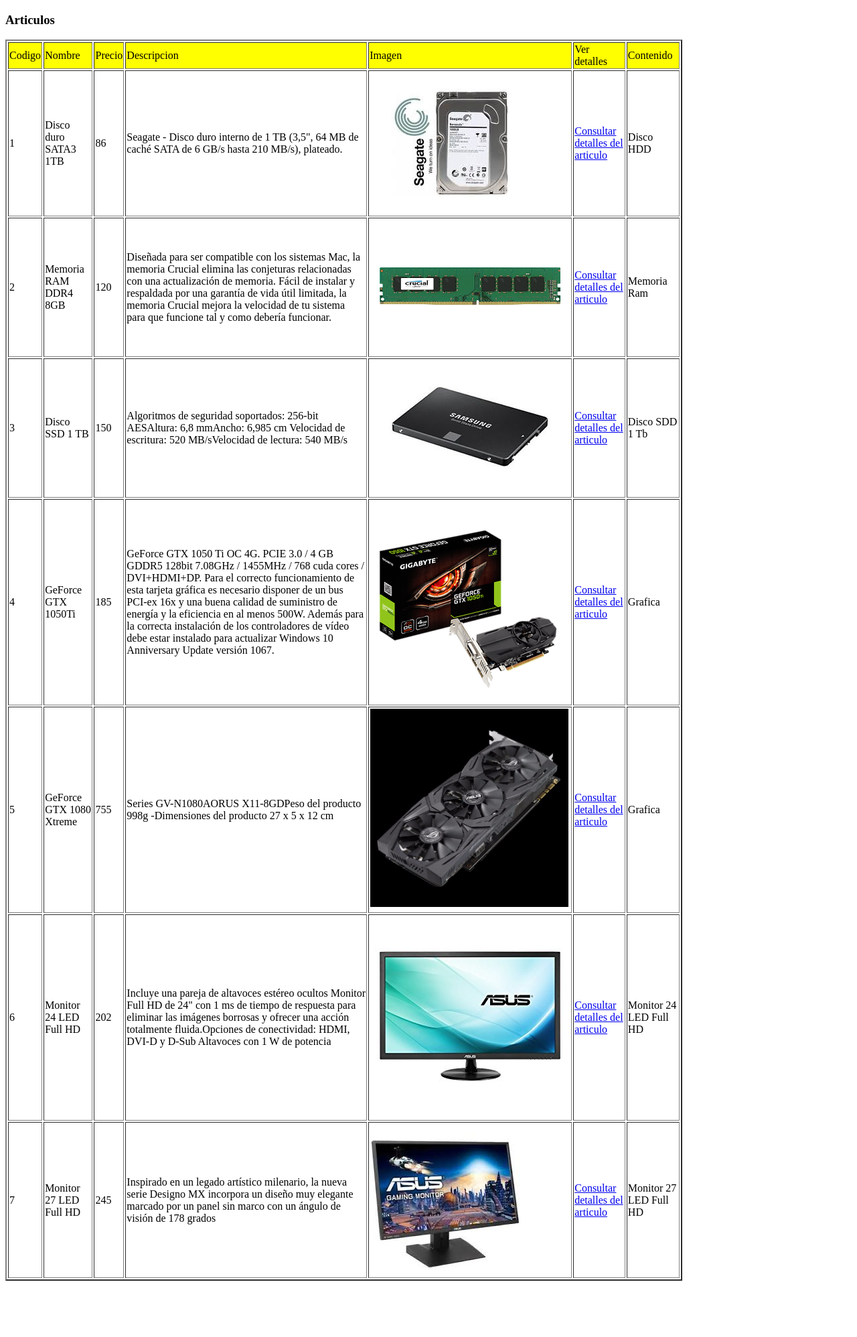
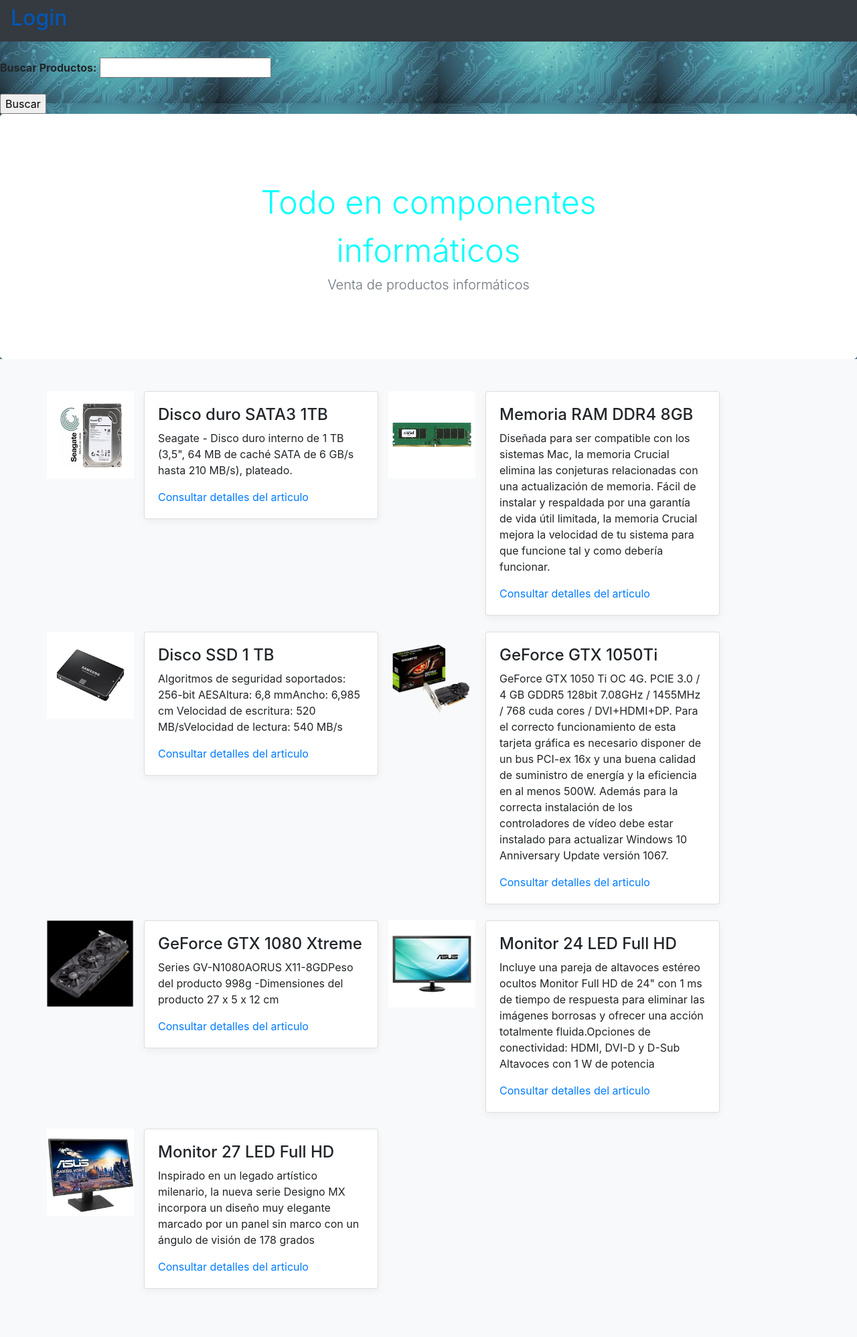
Before and after one commit to elnochas/Proyecto-Final, a PHP site: page / in a window 1280 px wide. Shown: the whole page at 67% size. Before the commit the page ends 1912 px from the top, so only its background shows below. Run offline with PHP 8.4, Linux system fonts and the light colour scheme; data comes from the database, SQL or seed files in the repository; both versions use the stored data as it was after the commit.

Commit message:
subidaproyecto

```diff
--- a/admin/dashboard.php
+++ b/admin/dashboard.php
@@ -22,7 +22,7 @@
       <input class="form-control form-control-dark w-100" type="text" placeholder="Search" aria-label="Search">
       <ul class="navbar-nav px-3">
         <li class="nav-item text-nowrap">
-          <a class="nav-link" href="#">Sign out</a>
+          <a class="nav-link" href="index.php">Sign out</a>
         </li>
       </ul>
     </nav>
@@ -45,7 +45,7 @@
                 </a>
               </li>
               <li class="nav-item">
-                <a class="nav-link" href="#">
+                <a class="nav-link" href="productos.php">
                   <span data-feather="shopping-cart"></span>
                   Products
                 </a>
--- a/admin/detalles.php
+++ b/admin/detalles.php
@@ -22,7 +22,7 @@
 
 	<?php
     echo "<table width='80%' border=2>";
-	echo"<tr bgcolor='yellow'>";
+	echo"<tr bgcolor='aqua'>";
 	echo "<td>Codigo</td>";
 	echo "<td>Nombre</td>";
 	echo "<td>Precio</td>";
--- a/admin/index.php
+++ b/admin/index.php
@@ -1,46 +1,97 @@
-<?php
-include_once("../config.php");
+
+<!doctype html>
+<html lang='en'>
+  <head>
+
+    <title>Tienda inform&aacute;tica</title>
+
+    <!-- Bootstrap core CSS -->
+    <link href='../css/bootstrap.min.css' rel='stylesheet'>
+
+    <!-- Custom styles for this template -->
+    <link href='../css/album.css' rel='stylesheet'>
+    <link href='../css/album2.css' rel='stylesheet'>
+  </head>
+
+
+  	<body>
+  <nav class="navbar navbar-dark sticky-top bg-dark flex-md-nowrap p-0">
+      <h2><a class="nav-link" href="login.php">Login</a></h2>
+
+
+    </nav>
+</br>
+      <form method="POST"  action="buscador">
+<strong>Buscar Productos:</strong> <input type="text" name="T1" size="20"><br><br>
+<input type="submit" value="Buscar" name="buscar">
+</form>
+    <nav class="navbar navbar-dark sticky-top bg-dark flex-md-nowrap p-0">
+
+
+
+    </nav>
+    <header>
+      <div class="collapse bg-dark" id="navbarHeader">
+        <div class="container">
+          <div class="row">
+          <div class="col-sm-8 col-md-7 py-4">
+            </div>
+            <div class="col-sm-4 offset-md-1 py-4">
+            </div>
+          </div>
+        </div>
+      </div>
+
+    </header>
+
+  <main role='main'  >
+      <section class='jumbotron text-center' >
+        <div class='container'>
+          <div class='jumbotron-heading'><font size=30><font color="aqua">Todo en componentes inform&aacute;ticos</font></font></h1>
+          <p class='lead text-muted'>Venta de productos inform&aacute;ticos</p>
+
+        </div>
+      </section>
+
+
+
+
+ <div class="album py-5 bg-light">
+        <div class="container">
+          <div class="row">
+            <?php
+           include_once("../config.php");
 
 $query="SELECT * FROM producto where codigo=producto.codigo";
 $result = mysqli_query($mysqli, $query);
-// print_r($result);
-?>
-
-<!DOCTYPE html>
-<html>
-<head>
-	<meta charset="UTF-8">
-	<title>Mi tienda informatica </title>
-</head>
-
-<body>
-<h3> Articulos </h3>
-
-	<?php
-    echo "<table width='80%' border=2>";
-	echo"<tr bgcolor='yellow'>";
-	echo "<td>Codigo</td>";
-	echo "<td>Nombre</td>";
-	echo "<td>Precio</td>";
-	echo "<td>Descripcion</td>";
-	echo "<td>Imagen</td>";
-  echo "<td>Ver detalles</td>";
-  echo "<td>Contenido</td>";
 
 
-	echo"</tr>";
-	while($res = mysqli_fetch_array($result)) {
-		echo "<tr>";
-		echo "<td>".$res['codigo']."</td>";
-        echo "<td>".$res['nombre']."</td>";
-		echo "<td>".$res['precio']."</td>";
-		echo "<td>".$res['descripcion']."</td>";
-		echo "<td><img src=\"../".$res['imagen']."\"/></td>";
-		echo "<td><a href=\"detalles.php?codigo=".$res['codigo']."\">Consultar detalles del articulo</a></td>";
-    echo "<td>".$res['contenido']."</td>";
-        echo "</tr>";
-    }
-    echo "</table>";
 
-	mysqli_close($mysqli);
-	?>
+              while($res = mysqli_fetch_array($result)) {
+                echo"<br/>
+               <img src=\"../".$res['imagen']."\"width=\"130\" height=\"130\"/>
+
+                <div class='col-md-4'>
+                    <div class='card mb-4 box-shadow'>
+                        <div class='card-body'>
+                        <h4><p class='card-text'>".$res['nombre']."</p></h4>
+                        <p class='card-text'>".$res['descripcion']."</p>
+                            <div class='d-flex justify-content-between align-items-center'>
+                            <div class='btn-group'>
+                                <a href=\"detalles.php?codigo=".$res['codigo']."\">Consultar detalles del articulo</a>
+
+                            </div>
+
+                            </div>
+                        </div>
+                    </div>
+                </div>";
+              }
+              ?>
+          </div>
+        </div>
+      </div>
+    </main>
+    </footer>
+  </body>
+</html>
--- /dev/null
+++ b/css/album.css
@@ -0,0 +1,42 @@
+:root {
+  --jumbotron-padding-y: 3rem;
+}
+
+.jumbotron {
+  padding-top: var(--jumbotron-padding-y);
+  padding-bottom: var(--jumbotron-padding-y);
+  margin-bottom: 0;
+  background-color: #fff;
+}
+body{
+  background-image: url("../images/fondo.jpg");
+}
+@media (min-width: 768px) {
+  .jumbotron {
+    padding-top: calc(var(--jumbotron-padding-y) * 2);
+    padding-bottom: calc(var(--jumbotron-padding-y) * 2);
+  }
+}
+
+.jumbotron p:last-child {
+  margin-bottom: 0;
+}
+
+.jumbotron-heading {
+  font-weight: 300;
+}
+
+.jumbotron .container {
+  max-width: 40rem;
+}
+
+footer {
+  padding-top: 3rem;
+  padding-bottom: 3rem;
+}
+
+footer p {
+  margin-bottom: .25rem;
+}
+
+.box-shadow { box-shadow: 0 .25rem .75rem rgba(0, 0, 0, .05); }
--- /dev/null
+++ b/css/album2.css
@@ -0,0 +1,7 @@
+:root {
+  --jumbotron-padding-y: 3rem;
+}
+
+body {
+  background-image: url("../images/fondo.jpg");
+}
```
Also changed, not shown: admin/index2.php (added, +46 -0 lines), admin/productos.php (added, +46 -0 lines), sql/tienda.sql (+4 -5 lines), images/fondo.jpg (added), 1 other file.
